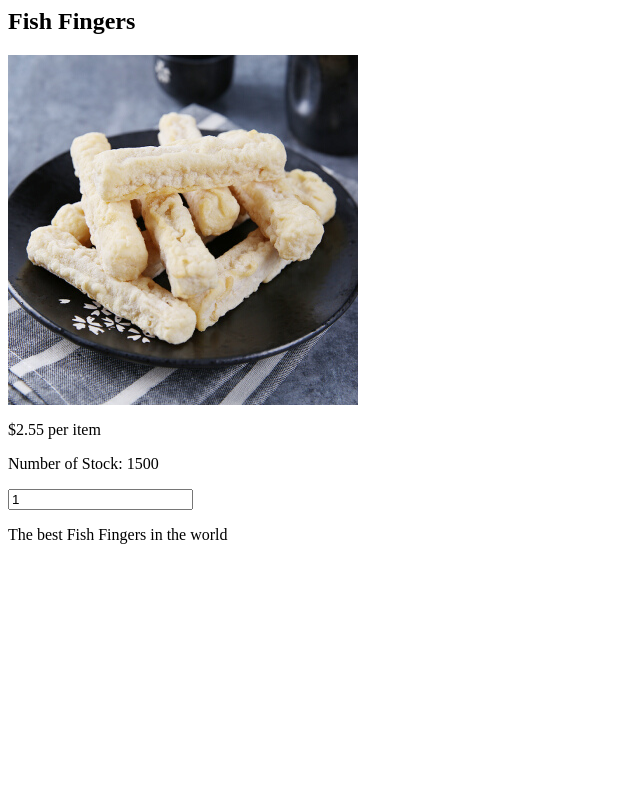
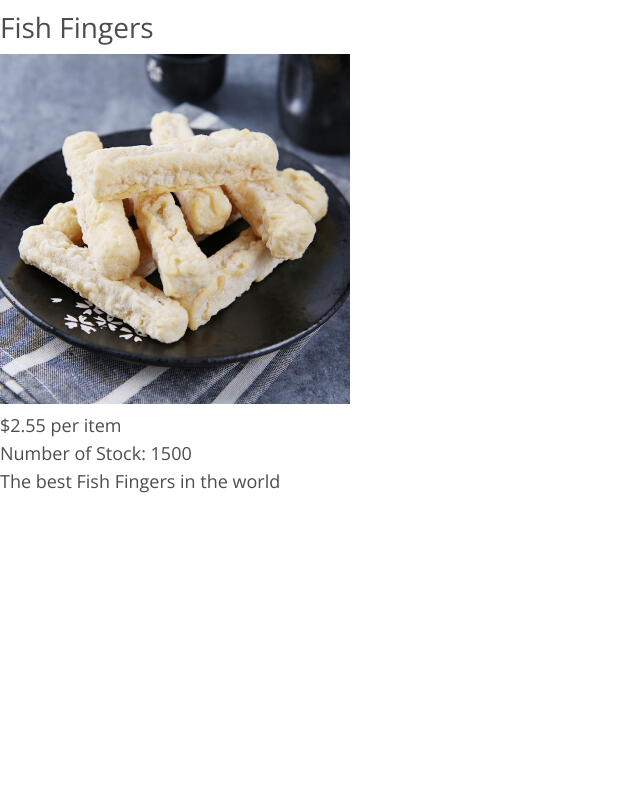
Before and after one commit to Coding-MJ/UTS_internet_programing_Assignment1, a PHP site: page /item_details.php?id=1000 in a window 1280 px wide. Shown: the whole page, without its empty margins (0-640 px from the left). Run offline with PHP 8.4, Linux system fonts and the light colour scheme; data comes from the database, SQL or seed files in the repository; some libraries are stand-ins or nearby versions.

Commit message:
Css 수정, 디테일 나오고 카트도 동작함

```diff
--- a/cart.php
+++ b/cart.php
@@ -80,6 +80,12 @@ function updateQuantity(name, price) {
 
 <?php if(empty($products)): ?>
 	<p class="empty-cart">Your shopping cart is empty.</p>
+	<p class="empty-cart">Your shopping cart is empty.</p>
+	<p class="empty-cart">Your shopping cart is empty.</p>
+	<p class="empty-cart">Your shopping cart is empty.</p>
+	<p class="empty-cart">Your shopping cart is empty.</p>
+	<p class="empty-cart">Your shopping cart is empty.</p>
+
 
 <?php else: ?>
 	<div class="cart__table">
--- a/item_details.php
+++ b/item_details.php
@@ -1,3 +1,20 @@
+<!DOCTYPE html>
+<html>
+    <head>
+        <meta charset="UTF-8">
+        <meta http-equiv="X-UA-Compatible" content="IE=edge">
+        <meta name="viewport" content="width=device-width, initial-scale=1.0">
+        <link rel='stylesheet' href='style.css'>
+        <script src="https://kit.fontawesome.com/e5ece60744.js" crossorigin="anonymous"></script>
+        <link href="https://fonts.googleapis.com/css2?family=Open+Sans:wght@400;600;700&display=swap" rel="stylesheet">
+        <title>Market</title>
+        <link rel="icon" type="image/png" href="image/favicon.png" />
+        <link rel="stylesheet" href="style.css">
+        <script src="main.js" defer></script>
+    </head>
+
+    <body>
+
 <?php
 
 
@@ -45,12 +62,12 @@ echo '<input type="hidden" name="price" value="' . $row['unit_price'] . '">';
 
 // echo '<label class="margin2" for="quantity">Quantity:</label>';
 
-echo '<input type="number" name="quantity" id="quantity" value="1">';
+// echo '<input type="number" name="quantity" id="quantity" value="1">';
 
 echo '<p class="margin2"> The best '. $row['product_name'] . ' in the world</p>';
 
 // echo '<button type="submit" class="btn-sm btn-blue margin2">Add to Cart</button>';
- echo '</form>';
+echo '</form>';
 
 } else {
 
@@ -71,7 +88,7 @@ echo '<p class="margin2"> The best '. $row['product_name'] . ' in the world</p>'
 
 
 
- echo '<p>Product ID not specified.</p>';
+ echo '<p>product detail</p>';
 
 }
 
@@ -79,3 +96,6 @@ echo '<p class="margin2"> The best '. $row['product_name'] . ' in the world</p>'
 
 
 ?>
+
+    </body>
+</html>
--- a/main.js
+++ b/main.js
@@ -55,8 +55,8 @@ workBtnContainer3.addEventListener('click', (e) => {
 
 // not working
 // When Side bar top menu clicked, Open the second level menu
-const navbarToggleBtn = document.querySelector('.side__top-menu');
-const secondMenu = document.querySelector('.second-menu');
+const navbarToggleBtn = document.querySelector('.category-btn');
+const secondMenu = document.querySelector('.subcategories');
 navbarToggleBtn.addEventListener('click', ()=> {
     secondMenu.classList.toggle('open');
 });
@@ -64,6 +64,7 @@ navbarToggleBtn.addEventListener('click', ()=> {
 // not working
 // add item to cart
 function addItemToCart() {
+
     var itemName = document.getElementById("item-name").innerHTML;
     var itemPrice = document.getElementById("item-price").innerHTML;
     var itemQuantity = document.getElementById("item-quantity").value;
--- a/style.css
+++ b/style.css
@@ -2,13 +2,13 @@
 /* Global */
 :root {
     /* Color */
-  --color-red: #d14e1d;
-  --color-black: #153c56;
-  --color-yellow:#e3a32c;
-  --color-beige: #f3ebd3;
-  --color-grey: #849290;
-  --color-green: #419d9a;
-  --color-pale-yellow: #ebcc80;
+  --color-red: #fe918d;
+  --color-black: #4d4d4d;
+  --color-yellow:#feb546;
+  --color-beige: #eeeeee;
+  --color-grey: #bdbdbd;
+  --color-green: #73aace;
+  --color-pale-yellow: #fff7d1;
   --color-pale-red: #e49f79;
   --color-pale-grey: #bac3b1;
 
```
Also changed, not shown: other parts of style.css (+22 -14 lines), index.php (+5 -9 lines).
